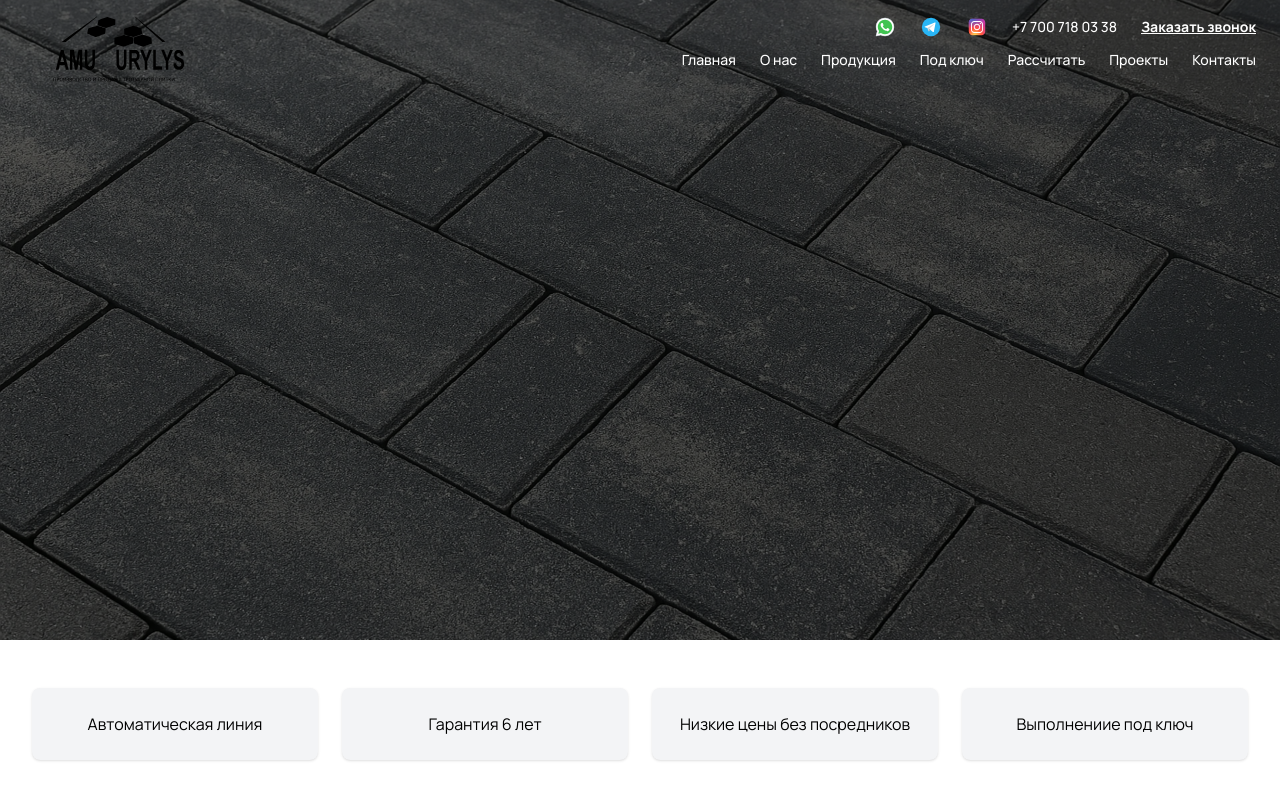
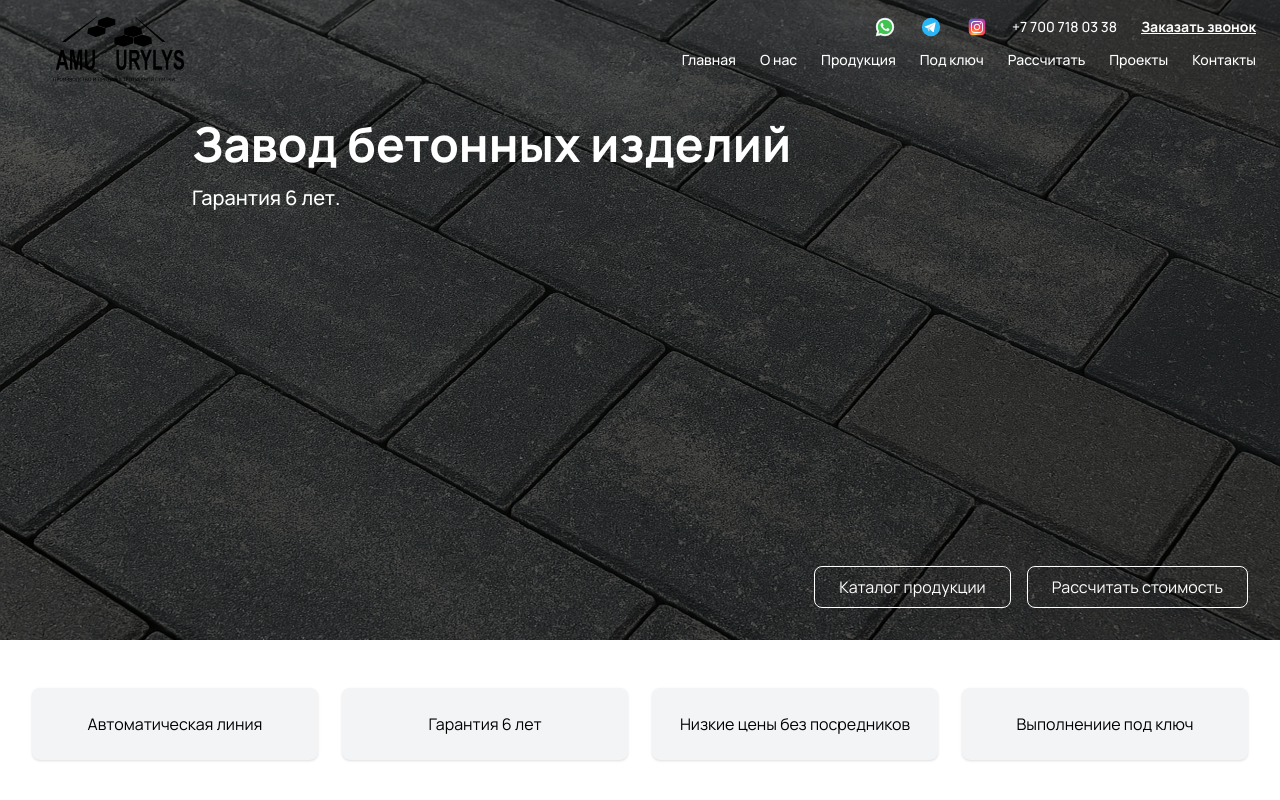
Before and after one commit to DamuQurylys/Damuzavod, a Next.js app: page / in a window 1280 px wide. Shown: the top 800 px of the page. Built offline with nearby package versions, Linux system fonts and the light colour scheme.

Commit message:
Вернул скнопки в Index

```diff
--- a/src/components/Hero.tsx
+++ b/src/components/Hero.tsx
@@ -57,6 +57,7 @@ const Hero: React.FC<HeroProps> = ({
           ))}
         </div>
       )}
+
     </section>
   );
 };
--- a/src/pages/index.tsx
+++ b/src/pages/index.tsx
@@ -19,8 +19,17 @@ export default function Home() {
       {/* Hero-блок */}
       <Hero
         backgroundImage="/hero/main-hero.webp"
+        buttons={[
+          { label: 'Каталог продукции', href: '/catalog' },
+          { label: 'Рассчитать стоимость', href: '/calculate', variant: 'secondary' }
+        ]}
       >
+        <div className="max-w-4xl mx-auto text-left space-y-4">
+          <h1 className="text-4xl md:text-5xl font-bold">Завод бетонных изделий</h1>
+          <p className="text-lg md:text-xl font-medium">Гарантия 6 лет.</p>
+        </div>
       </Hero>
+
 
       <main className="px-4 sm:px-6 md:px-8 py-12 space-y-16">
         {/* Преимущества */}
```
